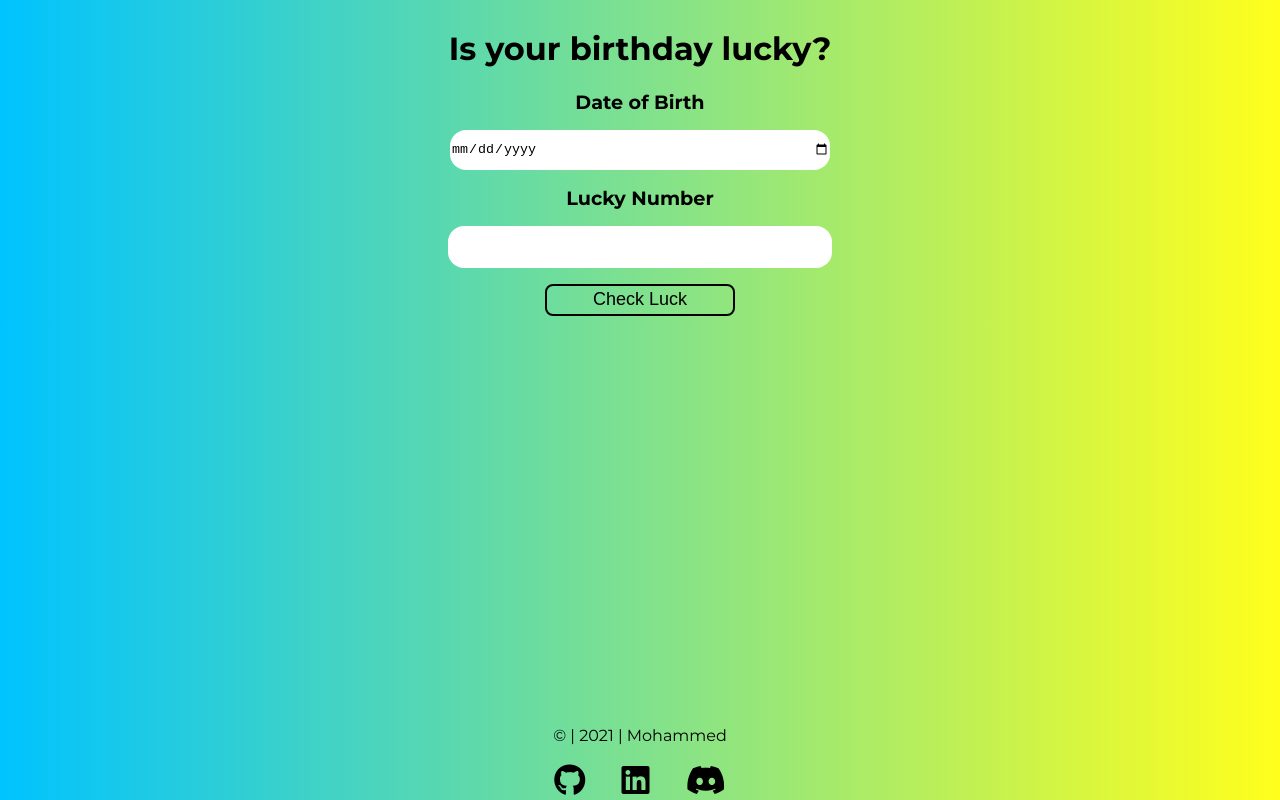
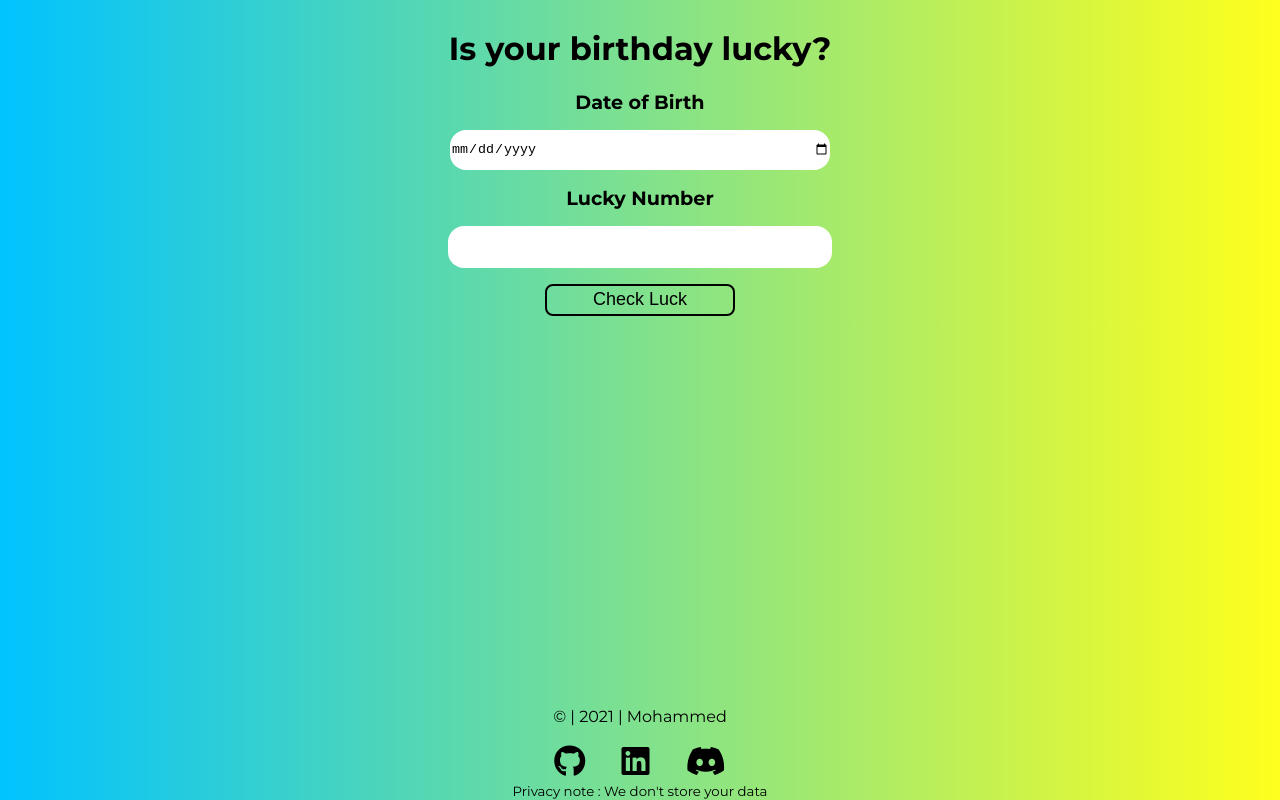
Before and after one commit to mohammed-sas/is-your-bday-lucky, a plain HTML site: page index.html in a window 1280 px wide. Drawn offline with Linux system fonts and the light colour scheme.

Commit message:
fix : privacy note

```diff
--- a/index.html
+++ b/index.html
@@ -22,6 +22,7 @@
             <li class="links"><a href="https://www.linkedin.com/in/mohammed-ashraf-ba0a11133/"><i class="fab fa-linkedin"></i></a></li>
             <li class="links"><a href="https://discord.com/channels/@me"><i class="fab fa-discord"></i></a></li>
         </ul>
+        <small>Privacy note : We don't store your data</small>
     </footer>
 
 </body>
```
